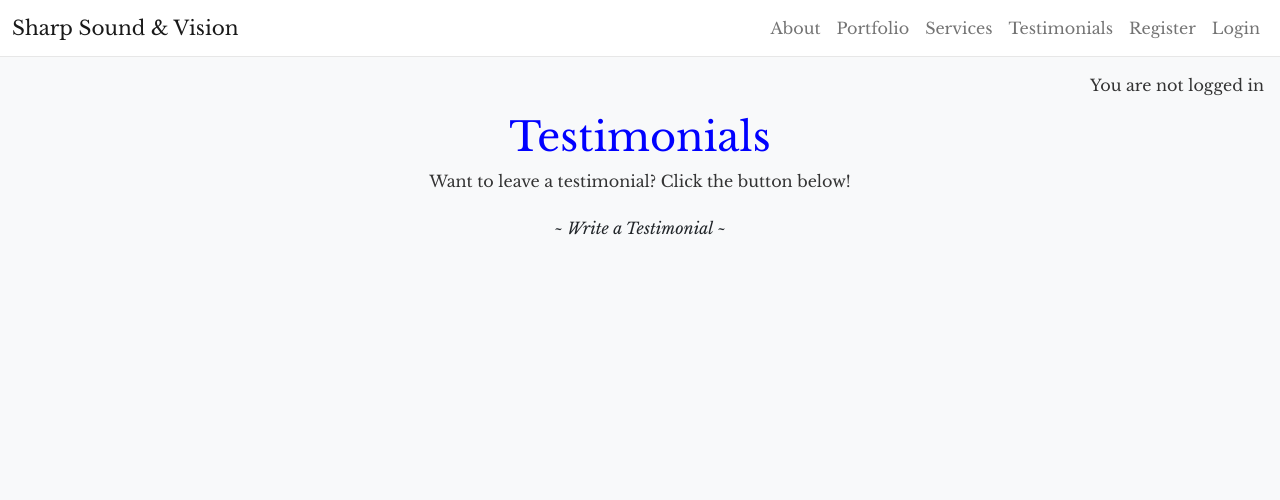
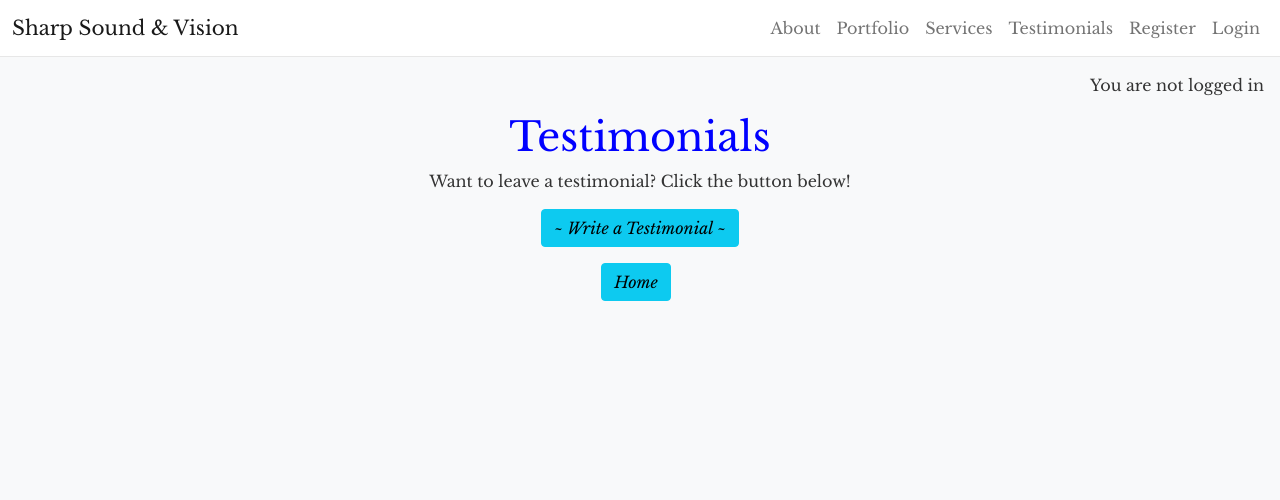
Before and after one commit to phoebeW17/sharp_sound_vision, a Django app: page /testimonial/ in a window 1280 px wide. Shown: the top 500 px of the page. Run offline with Django 4.2, Linux system fonts and the light colour scheme; data that the repository does not hold is empty.

Commit message:
add signifier to testimonial page

```diff
--- a/portfolio/templates/portfolio/portfolio.html
+++ b/portfolio/templates/portfolio/portfolio.html
@@ -48,6 +48,10 @@
         {% endfor %}
     </div>
 </div>
+<div class="d-flex justify-content-center">
+    <a href="{% url 'about' %}" class="btn btn-info mb-2 me-2"><em>Home</em></a>
+    <a href="{% url 'services' %}" class="btn btn-info mb-2"><em>Services</em></a>
+</div>
 
 <script>
     document.addEventListener('DOMContentLoaded', function() {
--- a/testimonial/templates/testimonial/testimonial.html
+++ b/testimonial/templates/testimonial/testimonial.html
@@ -15,7 +15,7 @@
                 </div>
                 <div class="col-12 text-center">
                     <p>Want to leave a testimonial? Click the button below!</p>
-                    <a href="{% url 'new-testimonial' %}" class="btn"><em> ~ Write a Testimonial ~ </em></a>
+                    <a href="{% url 'new-testimonial' %}" class="btn btn-info"><em> ~ Write a Testimonial ~ </em></a>
                 </div>
             </div>
             <div class="row">
@@ -48,4 +48,7 @@
                     </div>
                 </div>
             </div>
+            <div class="d-flex justify-content-center">
+                <a href="{% url 'about' %}" class="btn btn-info mb-2 me-2"><em>Home</em></a>
+            </div>
 {% endblock %}
```
